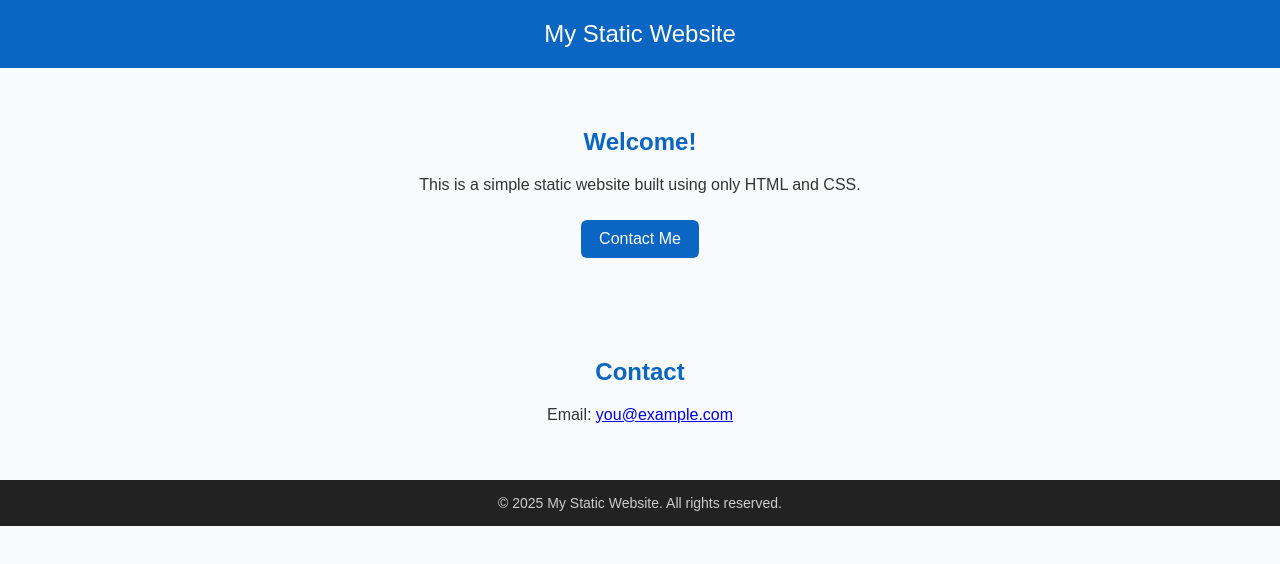
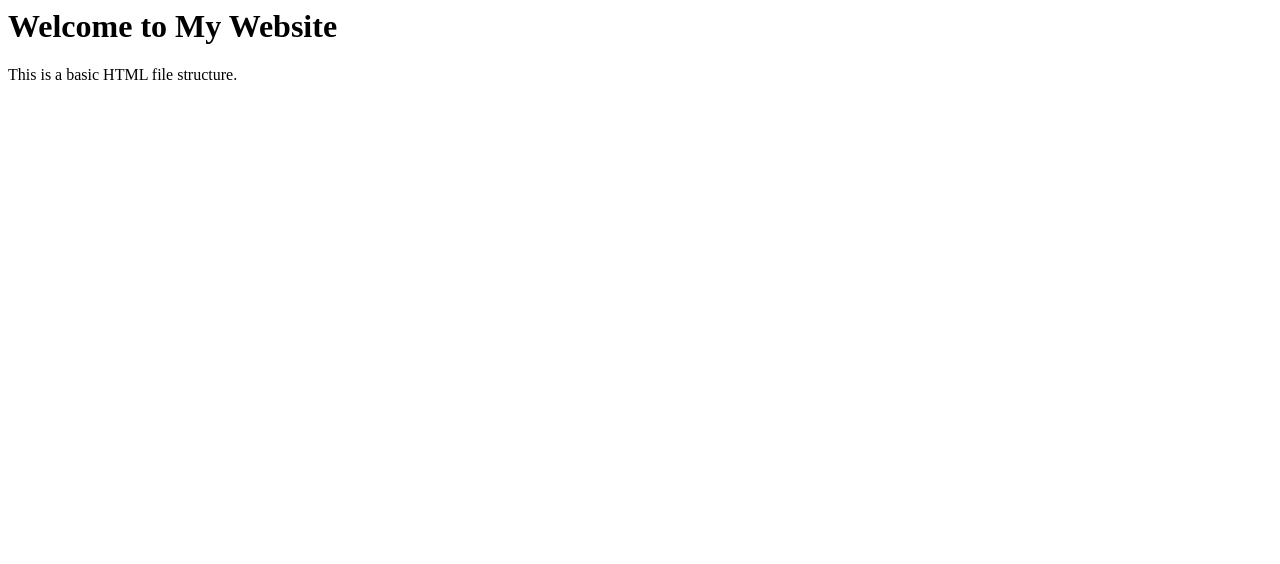
Before and after one commit to johngit-dev/check, a plain HTML site: page index.html in a window 1280 px wide. Drawn offline with Linux system fonts and the light colour scheme.

Commit message:
Update index.html

```diff
--- a/index.html
+++ b/index.html
@@ -1,56 +1,13 @@
-<!DOCTYPE html>
 <html lang="en">
 <head>
-  <meta charset="UTF-8" />
-  <meta name="viewport" content="width=device-width, initial-scale=1.0" />
-  <title>My Static Website</title>
-  <style>
-    body {
-      font-family: Arial, sans-serif;
-      margin: 0; padding: 0;
-      background: #f9fafb; color: #333;
-      text-align: center;
-    }
-    header {
-      background: #0a66c2; color: #fff;
-      padding: 20px 0; font-size: 24px;
-    }
-    section { padding: 40px 20px; }
-    h2 { color: #0a66c2; }
-    footer {
-      background: #222; color: #ccc;
-      padding: 15px 0; font-size: 14px;
-    }
-    a.button {
-      display: inline-block;
-      background: #0a66c2; color: #fff;
-      padding: 10px 18px; border-radius: 6px;
-      text-decoration: none; margin-top: 10px;
-    }
-  </style>
+    <meta charset="UTF-8">
+    <meta name="viewport" content="width=device-width, initial-scale=1.0">
+    <title>My First Webpage</title>
 </head>
 <body>
 
-  <header>My Static Website</header>
-
-  <section>
-    <h2>Welcome!</h2>
-    <p>This is a simple static website built using only HTML and CSS.</p>
-    <a href="#contact" class="button">Contact Me</a>
-  </section>
-
-  <section id="contact">
-    <h2>Contact</h2>
-    <p>Email: <a href="mailto:you@example.com">you@example.com</a></p>
-  </section>
-
-  <footer>
-    &copy; <span id="year"></span> My Static Website. All rights reserved.
-  </footer>
-
-  <script>
-    document.getElementById("year").textContent = new Date().getFullYear();
-  </script>
+    <h1>Welcome to My Website</h1>
+    <p>This is a basic HTML file structure.</p>
 
 </body>
 </html>
```
